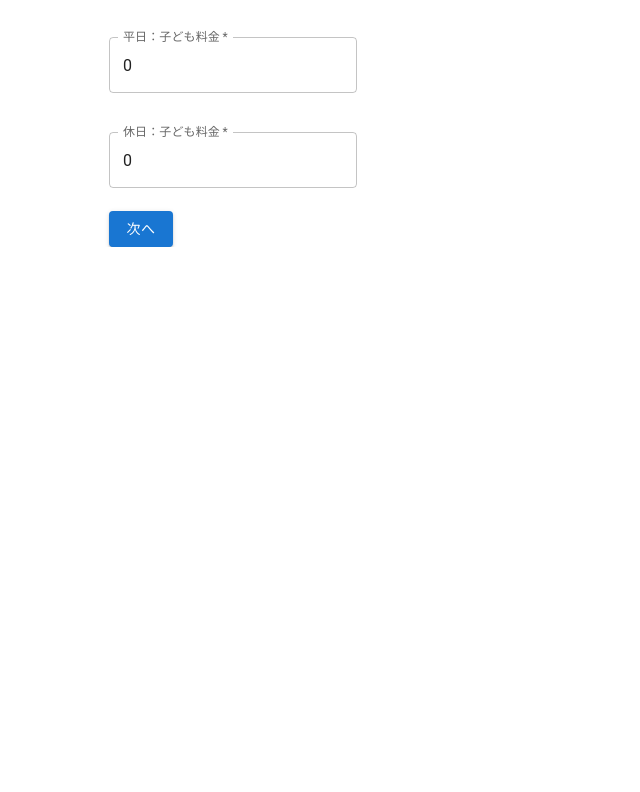
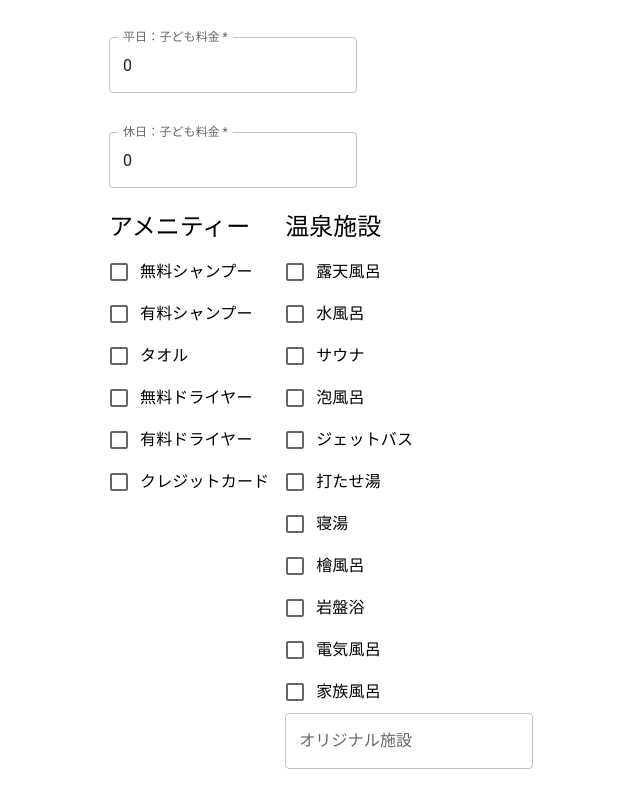
Before and after one commit to tomokay/react-ts-app, a React (Create React App) app: page /createNewSpa in a window 1280 px wide. Shown: the part 961-1753 px from the top of the page, without its empty margins (147-787 px from the left). Before the commit the page ends 1208 px from the top, so only its background shows below. Built offline with nearby package versions, Linux system fonts and the light colour scheme.

Commit message:
refs #25, 温泉施設の入力部分を作成

```diff
--- a/src/components/SpaDetailPage.tsx
+++ b/src/components/SpaDetailPage.tsx
@@ -186,11 +186,11 @@ const SpaDetailPage = () => {
       title: "備品",
       component: <SpaAmenities spa={spaAmenity} />,
     },
-    {
-      type: "spaFacility",
-      title: "温泉施設",
-      component: <SpaFacilities spa={spaFacility} />,
-    },
+    // {
+    //   type: "spaFacility",
+    //   title: "温泉施設",
+    //   component: <SpaFacilities spa={spaFacility} />,
+    // },
     {
       type: "anothorFacility",
       title: "その他施設",
--- a/src/components/SpaInputConfirm.tsx
+++ b/src/components/SpaInputConfirm.tsx
@@ -298,7 +298,7 @@ const SpaInputConfirm = (props: SpaInputConfilmProps) => {
         hasBedrockBath: hasBedrockBath,
         hasElectricBath: hasElectricBath,
         hasFamilyBath: hasFamilyBath,
-        customSpa: customSpa,
+        customSpa: "customSpa",
       };
     };
 
--- a/src/components/SpaInputInformation.tsx
+++ b/src/components/SpaInputInformation.tsx
@@ -1,10 +1,12 @@
 import React from "react";
 import Box from "@mui/material/Box";
-import { Spa } from "src/components/Types";
+import { amenityKeys, defaultFacilityKeys, Spa } from "src/components/Types";
 import { BasicForms } from "src/components/spa/forms/BasicForms";
 import { Button } from "@mui/material";
 import { DefaultInputNumberForm } from "src/components/spa/forms/Form";
 import { PriceForms } from "src/components/spa/forms/PriceForms";
+import { AmenityForms } from "src/components/spa/forms/AmenityForms";
+import { SpaFacilityForms } from "src/components/spa/forms/SpaFacilityForms";
 
 type SpaInputInfomationProps = {
   spa: Spa;
@@ -20,11 +22,39 @@ const SpaInputInfomation = (props: SpaInputInfomationProps) => {
       return { ...prev, basic: newBasic };
     });
   };
-  //料金設定更新関数
-  const handleSpaPrice = (key: string, value: string): void => {
+  // 料金設定更新関数
+  const handleSpaPrice = (key: string, value: number): void => {
     const newPrice = { ...props.spa.price, [key]: value };
     props.setSpa((prev) => {
       return { ...prev, price: newPrice };
+    });
+  };
+
+  // アメニティー更新関数
+  const handleSpaAmenity = (
+    key: typeof amenityKeys[number],
+    value: boolean
+  ): void => {
+    const newAmenities = { ...props.spa.amenity, [key]: value };
+    props.setSpa((prev) => {
+      return { ...prev, amenity: newAmenities };
+    });
+  };
+
+  // 温泉施設更新関数
+  const handleSpaFacility = (
+    key: typeof defaultFacilityKeys[number] | "customSpa",
+    value: boolean | string
+  ): void => {
+    let newFacilities = { ...props.spa.spaFacility };
+    if (key === "customSpa") {
+      newFacilities[key] = String(value);
+    } else {
+      newFacilities[key] = Boolean(value);
+    }
+
+    props.setSpa((prev) => {
+      return { ...prev, spaFacility: newFacilities };
     });
   };
 
@@ -41,9 +71,20 @@ const SpaInputInfomation = (props: SpaInputInfomationProps) => {
           handleSpaPrice={handleSpaPrice}
         />
 
-        <Button variant="contained" color="primary" type="submit">
+        <AmenityForms
+          spaAmenityInfo={props.spa.amenity}
+          handleSpaAmenity={handleSpaAmenity}
+        />
+
+        <SpaFacilityForms
+          spaFacilityInfo={props.spa.spaFacility}
+          handleSpaFacility={handleSpaFacility}
+        />
+
+        {/* 次へボタンはエラーがないこと、かつ初期値から更新があった場合に押下できるようにする */}
+        {/* <Button variant="contained" color="primary" type="submit">
           次へ
-        </Button>
+        </Button> */}
       </Box>
     </>
   );
--- a/src/components/Types.tsx
+++ b/src/components/Types.tsx
@@ -35,30 +35,42 @@ export type Price = {
 };
 
 //備品
+export const amenityKeys = [
+  "hasFreeShampoo",
+  "hasPaidShampoo",
+  "hasTowel",
+  "hasFreeHairdryer",
+  "hasPaidHairdryer",
+  "hasCreditCard",
+] as const;
+
 export type Amenity = {
-  hasFreeShampoo: boolean;
-  hasPaidShampoo: boolean;
-  hasTowel: boolean;
-  hasFreeHairdryer: boolean;
-  hasPaidHairdryer: boolean;
-  hasCreditCard: boolean;
+  [k in ArrayElement<typeof amenityKeys>]: boolean;
 };
 
 //温泉施設
-export type SpaFacility = {
-  hasOpenAirBath: boolean;
-  hasWaterBath: boolean;
-  hasSauna: boolean;
-  hasBubbleBath: boolean;
-  hasJetBathSpa: boolean;
-  hasShoulderHittingShower: boolean;
-  hasSleepingBath: boolean;
-  hasCypressBath: boolean;
-  hasBedrockBath: boolean;
-  hasElectricBath: boolean;
-  hasFamilyBath: boolean;
-  customSpa: string | null;
+export const defaultFacilityKeys = [
+  "hasOpenAirBath",
+  "hasWaterBath",
+  "hasSauna",
+  "hasBubbleBath",
+  "hasJetBathSpa",
+  "hasShoulderHittingShower",
+  "hasSleepingBath",
+  "hasCypressBath",
+  "hasBedrockBath",
+  "hasElectricBath",
+  "hasFamilyBath",
+] as const;
+
+type defaultFacilities = {
+  [k in ArrayElement<typeof defaultFacilityKeys>]: boolean;
 };
+
+export interface SpaFacility extends defaultFacilities {
+  customSpa: string;
+}
+
 //その他施設
 export type AnotherFacility = {
   hasRestaurant: boolean;
@@ -68,3 +80,5 @@ export type AnotherFacility = {
   hasStore: boolean;
   customFacility: string | null;
 };
+
+type ArrayElement<ArrayType extends readonly unknown[]> = ArrayType[number];
--- /dev/null
+++ b/src/components/spa/forms/AmenityForms.tsx
@@ -0,0 +1,55 @@
+import {
+  FormControl,
+  FormGroup,
+  FormControlLabel,
+  Checkbox,
+  Typography,
+} from "@mui/material";
+import { Amenity, amenityKeys } from "src/components/Types";
+
+type AmenityFormsProps = {
+  spaAmenityInfo: Amenity;
+  handleSpaAmenity: (key: typeof amenityKeys[number], value: boolean) => void;
+};
+
+const checkboxLabels = [
+  "無料シャンプー",
+  "有料シャンプー",
+  "タオル",
+  "無料ドライヤー",
+  "有料ドライヤー",
+  "クレジットカード",
+];
+
+export const AmenityForms = (props: AmenityFormsProps) => {
+  return (
+    <>
+      <FormControl component="fieldset" variant="standard">
+        <Typography variant="h5" gutterBottom component="div">
+          アメニティー
+        </Typography>
+        <FormGroup>
+          {checkboxLabels.map((label, index) => {
+            return (
+              <FormControlLabel
+                control={
+                  <Checkbox
+                    checked={props.spaAmenityInfo[amenityKeys[index]]}
+                    onChange={(event) =>
+                      props.handleSpaAmenity(
+                        amenityKeys[index],
+                        event.target.checked
+                      )
+                    }
+                    name={label}
+                  />
+                }
+                label={label}
+              />
+            );
+          })}
+        </FormGroup>
+      </FormControl>
+    </>
+  );
+};
--- a/src/components/spa/forms/Form.tsx
+++ b/src/components/spa/forms/Form.tsx
@@ -1,11 +1,10 @@
-import { InputAdornment, OutlinedInput, TextField } from "@mui/material";
+import { TextField } from "@mui/material";
 
 interface InputFormProps {
   label: string;
   type: string;
   required: boolean;
   updateState: (value: any) => void;
-  handleSpa: (key: string, value: string) => void;
 }
 
 interface DefaultInputFormProps extends InputFormProps {
@@ -16,6 +15,7 @@ interface DefaultInputFormProps extends InputFormProps {
     errorCode?: string;
     message?: string;
   };
+  handleSpa: (key: string, value: string) => void;
 }
 
 interface DefaultInputNumberFormProps extends InputFormProps {
@@ -26,6 +26,7 @@ interface DefaultInputNumberFormProps extends InputFormProps {
     errorCode?: string;
     message?: string;
   };
+  handleSpa: (key: string, value: number) => void;
 }
 
 export const DefaultInputForm = (props: DefaultInputFormProps) => {
@@ -62,7 +63,7 @@ export const DefaultInputNumberForm = (props: DefaultInputNumberFormProps) => {
       onChange={(event) => props.updateState(event.target.value)}
       onBlur={(event) => {
         if (!props.validation(props.state).isError) {
-          props.handleSpa(props.type, event.target.value);
+          props.handleSpa(props.type, Number(event.target.value));
         }
       }}
       error={props.validation(props.state).isError}
--- a/src/components/spa/forms/PriceForms.tsx
+++ b/src/components/spa/forms/PriceForms.tsx
@@ -5,7 +5,7 @@ import { Price } from "src/components/Types";
 
 type PriceFormsProps = {
   spaPriceInfo: Price;
-  handleSpaPrice: (key: string, value: string) => void;
+  handleSpaPrice: (key: string, value: number) => void;
 };
 
 const MAX_ADULT_PRICE = 9999999;
--- /dev/null
+++ b/src/components/spa/forms/SpaFacilityForms.tsx
@@ -0,0 +1,106 @@
+import {
+  FormControl,
+  FormGroup,
+  FormControlLabel,
+  Checkbox,
+  Typography,
+} from "@mui/material";
+import { useState } from "react";
+import { DefaultInputForm } from "src/components/spa/forms/Form";
+import { defaultFacilityKeys, SpaFacility } from "src/components/Types";
+
+type SpaFacilityFormsProps = {
+  spaFacilityInfo: SpaFacility;
+  handleSpaFacility: (
+    key: typeof defaultFacilityKeys[number] | "customSpa",
+    value: boolean | string
+  ) => void;
+};
+
+const CUSTOM_SPA_MAX_LENGTH = 50;
+
+const checkboxLabels = [
+  "露天風呂",
+  "水風呂",
+  "サウナ",
+  "泡風呂",
+  "ジェットバス",
+  "打たせ湯",
+  "寝湯",
+  "檜風呂",
+  "岩盤浴",
+  "電気風呂",
+  "家族風呂",
+];
+
+export const SpaFacilityForms = (props: SpaFacilityFormsProps) => {
+  const [customSpaInput, setCustomSpaInput] = useState<string>(
+    props.spaFacilityInfo.customSpa
+  );
+
+  const handleCustomSpa = (value: string) => {
+    props.handleSpaFacility("customSpa", value);
+  };
+
+  return (
+    <>
+      <FormControl component="fieldset" variant="standard">
+        <Typography variant="h5" gutterBottom component="div">
+          温泉施設
+        </Typography>
+        <FormGroup>
+          {checkboxLabels.map((label, index) => {
+            return (
+              <FormControlLabel
+                control={
+                  <Checkbox
+                    checked={props.spaFacilityInfo[defaultFacilityKeys[index]]}
+                    onChange={(event) =>
+                      props.handleSpaFacility(
+                        defaultFacilityKeys[index],
+                        event.target.checked
+                      )
+                    }
+                    name={label}
+                  />
+                }
+                label={label}
+              />
+            );
+          })}
+        </FormGroup>
+        <DefaultInputForm
+          label="オリジナル施設"
+          type="customSpa"
+          required={false}
+          defaultValue={props.spaFacilityInfo.customSpa}
+          state={customSpaInput}
+          updateState={setCustomSpaInput}
+          validation={validateCustomSpa}
+          handleSpa={handleCustomSpa}
+        />
+      </FormControl>
+    </>
+  );
+};
+
+// オリジナル施設のバリデーション
+const validateCustomSpa = (
+  input: string
+): {
+  isError: boolean;
+  errorCode?: string;
+  message?: string;
+} => {
+  if (input.length > CUSTOM_SPA_MAX_LENGTH) {
+    return {
+      isError: true,
+      errorCode: "INVALID_CUSTOM_SPA",
+      message: `オリジナル施設は${CUSTOM_SPA_MAX_LENGTH}文字以内で入力してください。`,
+    };
+  }
+
+  return {
+    isError: false,
+  };
+};
```
